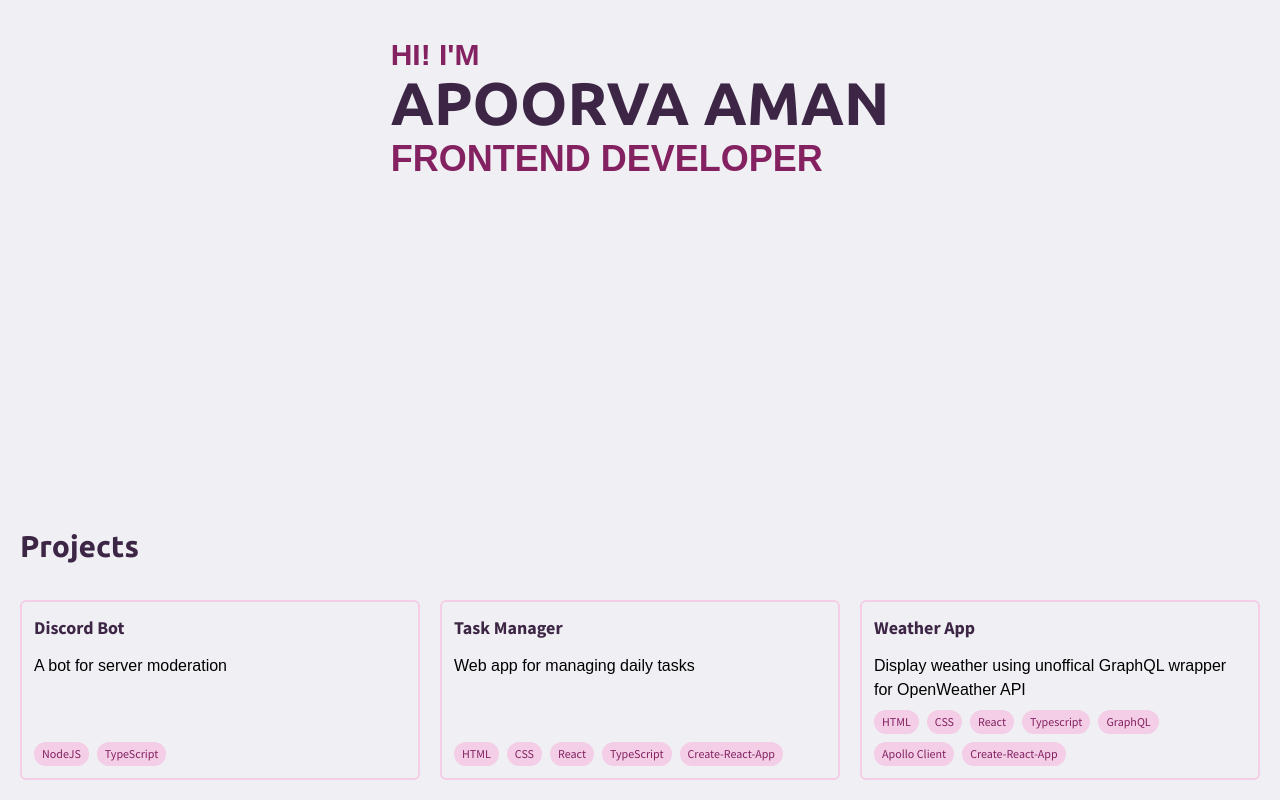
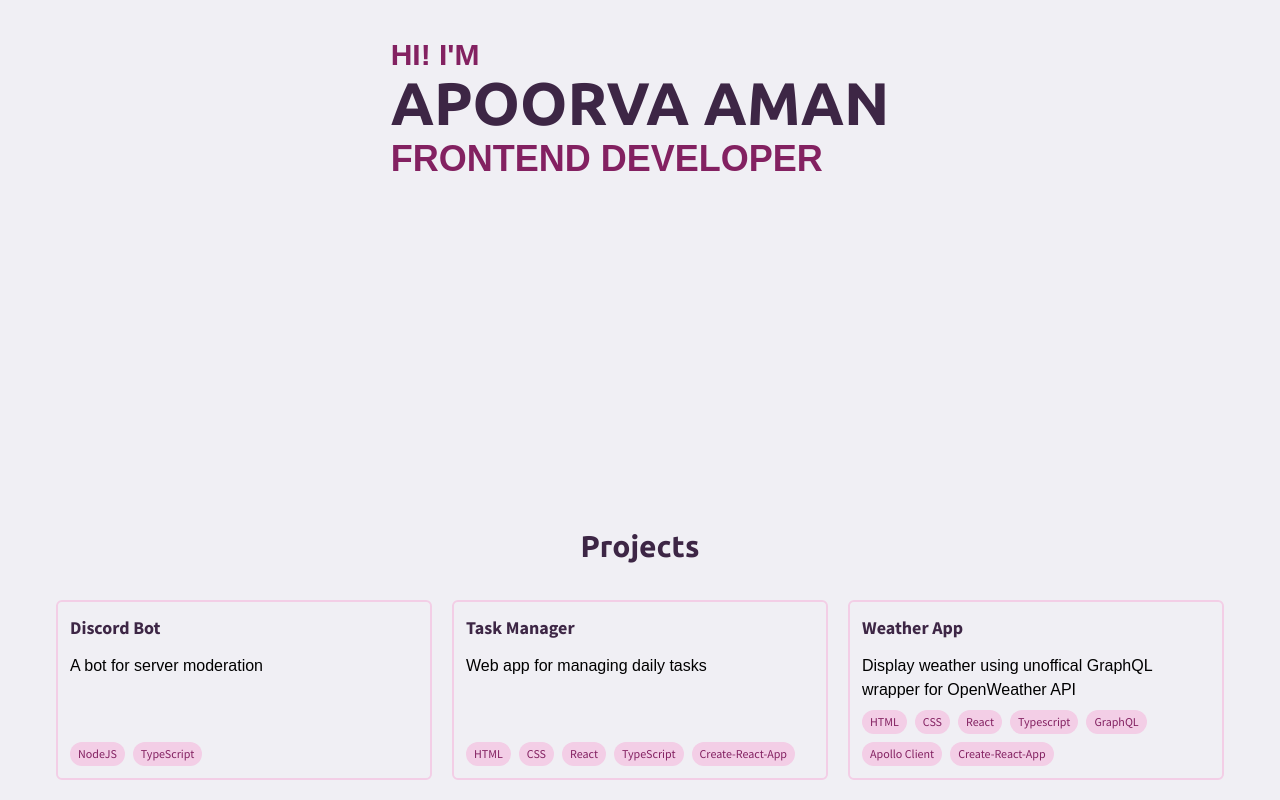
Before and after one commit to ApoorvaAman/Portfolio, a Next.js app: page / in a window 1280 px wide. Shown: the part 292-1092 px from the top of the page. Built offline with nearby package versions, Linux system fonts and the light colour scheme; a web font is replaced by a local one.

Commit message:
➕ Margins for different screen

```diff
--- a/components/Projects.tsx
+++ b/components/Projects.tsx
@@ -1,8 +1,11 @@
 import Card from '../components/Card'
+
 const Projects = (): JSX.Element => {
   return (
-    <section className='m-5'>
-      <h3 className='text-primary font-ubuntu font-bold text-3xl'>Projects</h3>
+    <section className='m-5 sm:ml-10 sm:mr-10 md:ml-14 md:mr-14'>
+      <h3 className='text-primary font-ubuntu font-bold text-3xl text-center'>
+        Projects
+      </h3>
       <div className='mt-9 grid grid-cols-1 sm:grid-cols-2 md:grid-cols-3 gap-5'>
         <Card
           title={'Discord Bot'}
```
